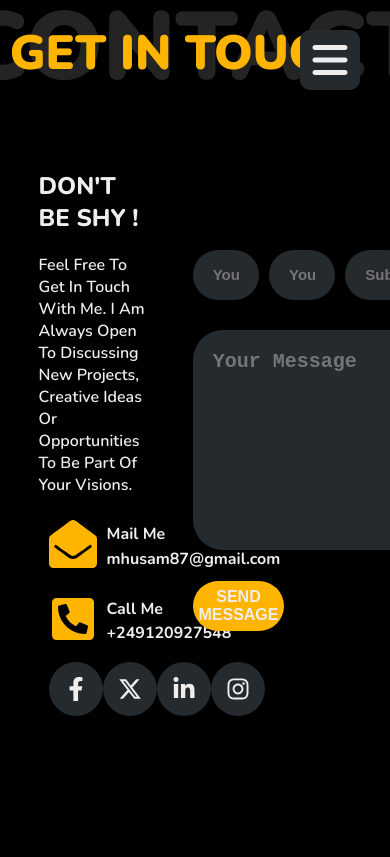
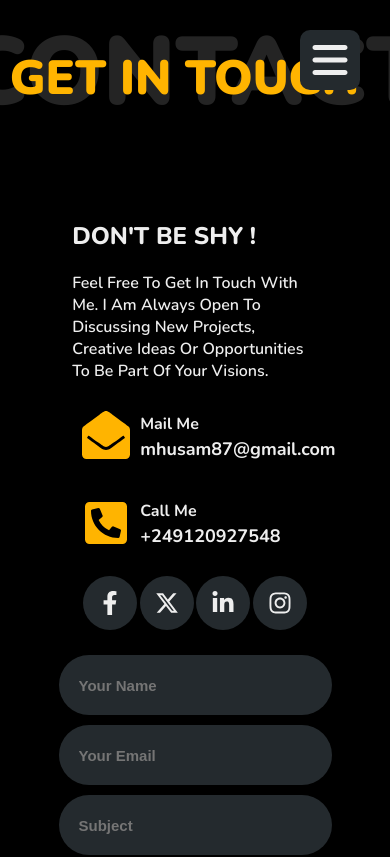
Before and after one commit to Husameldeen/my-portfolio, a React (Vite) app: page /contact in a window 390 px wide. Shown: the top 857 px of the page. Built offline with nearby package versions, Linux system fonts and the light colour scheme.

Commit message:
improving ux

```diff
--- a/index.html
+++ b/index.html
@@ -2,7 +2,7 @@
 <html lang="en">
   <head>
     <meta charset="UTF-8" />
-    <link rel="icon" type="image/svg+xml" href="/vite.svg" />
+    <link rel="icon" type="image/png" href="/Devicon.png" />
     <meta name="viewport" content="width=device-width, initial-scale=1.0" />
 
     <title>Husam Portfolio</title>
--- a/src/App.jsx
+++ b/src/App.jsx
@@ -16,7 +16,7 @@ function App() {
           <Route path="about" element={<About />} />
           <Route path="portfolio" element={<Portfolio />} />
           <Route path="contact" element={<Contact />} />
-          <Route path="blog" element={<Blog />} />
+          {/* <Route path="blog" element={<Blog />} /> */}
         </Routes>
       </BrowserRouter>
     </>
--- a/src/components/Navbar.jsx
+++ b/src/components/Navbar.jsx
@@ -36,12 +36,12 @@ function Navbar() {
               <p>Contact</p>
             </li>
           </NavLink>
-          <NavLink to="/blog">
+          {/* <NavLink to="/blog">
             <li>
               <IoChatbubbles />
               <p>Blog</p>
             </li>
-          </NavLink>
+          </NavLink> */}
         </ul>
       </nav>
       <nav className={styles.mobileNav}>
@@ -77,12 +77,12 @@ function Navbar() {
                 <p>Contact</p>
               </li>
             </NavLink>
-            <NavLink to="/blog">
+            {/* <NavLink to="/blog">
               <li>
                 <IoChatbubbles />
                 <p>Blog</p>
               </li>
-            </NavLink>
+            </NavLink> */}
           </ul>
         </div>
       </nav>
--- a/src/components/SlideShowContent.jsx
+++ b/src/components/SlideShowContent.jsx
@@ -1,18 +1,20 @@
 import styles from './SlideShowContent.module.css';
 
 function SlideShowContent({ projectSlide }) {
+  const showLink = projectSlide.projectLink.includes('#');
+
   return (
     <div className={styles.SlideShowContent}>
       <figure>
         <figcaption>
           <h3>{projectSlide.projectName}</h3>
-          {/* <div className={styles.row}>
-            <span className={`${styles['ft-wt-600']}`}>
+          <div className={styles.row}>
+            <span className={`${showLink ? styles.projectLink : ''}`}>
               <a href={projectSlide.projectLink} target="_blank">
                 Preview : {projectSlide.projectLink}
               </a>
             </span>
-          </div> */}
+          </div>
         </figcaption>
 
         <img src={`projects/${projectSlide.procetImage}.jpg`} alt={projectSlide.projectName} />
--- a/src/components/SlideShowContent.module.css
+++ b/src/components/SlideShowContent.module.css
@@ -11,6 +11,10 @@
   border-radius: 10px;
 }
 
+.projectLink {
+  display: none;
+}
+
 .SlideShowContent a {
   text-decoration: underline;
   color: #ffb400;
@@ -20,6 +24,7 @@
   width: 100%;
   position: relative;
   display: flex;
+  flex-direction: column;
   align-items: center;
   text-align: center;
   justify-content: center;
@@ -31,6 +36,11 @@
   text-align: center;
   font-size: 33px;
   color: #ffb400;
+}
+
+a:link,
+a:visited {
+  text-decoration: none;
 }
 
 @media (max-width: 768px) {
--- a/src/pages/About.jsx
+++ b/src/pages/About.jsx
@@ -13,7 +13,7 @@ function About() {
       <Navbar />
       <PersonalInfo />
       <div className={styles.cardsContainer}>
-        <Card number={2}>years of experience</Card>
+        <Card number={1}>years of experience</Card>
         <Card number={10}>number of projects</Card>
         <Card number={5}>number of customers</Card>
       </div>
--- a/src/pages/Contact.module.css
+++ b/src/pages/Contact.module.css
@@ -11,6 +11,7 @@
 
 .contactContainer .title {
   position: relative;
+  margin: 25px;
   height: 150px;
 }
 
@@ -230,3 +231,57 @@
     transform: rotate(360deg);
   }
 }
+
+@media (max-width: 950px) {
+  .contactMain {
+    position: relative;
+    display: flex;
+    flex-direction: column;
+    text-align: left;
+    width: 100%;
+    margin: 0 1rem;
+    color: #eee;
+  }
+
+  .contactMain .leftSection {
+    width: 90%;
+    margin: 0 20px;
+  }
+
+  .contactMain .leftSection .contactInfo {
+    margin: 20px 10px;
+  }
+
+  .contactMain .leftSection .contactInfo .textPart {
+    width: 80vw;
+    flex-direction: column;
+  }
+
+  .contactMain .leftSection .contactInfo .textPart p {
+    font-size: 18px;
+  }
+
+  .contactMain .rightSection {
+    position: relative;
+    width: 70vw;
+  }
+
+  .contactMain .rightSection .inputFields {
+    display: flex;
+    flex-direction: column;
+    align-items: center;
+    justify-content: space-between;
+    margin: 10px 0;
+    width: 70vw;
+  }
+
+  .contactMain .rightSection .inputFields input {
+    height: 60px;
+    width: 70vw;
+  }
+
+  .contactMain .rightSection textarea {
+    height: 220px;
+    width: 70vw;
+  }
+}
--- a/src/pages/Portfolio.module.css
+++ b/src/pages/Portfolio.module.css
@@ -153,12 +153,6 @@
 }
 
 @media (max-width: 768px) {
-  .portfolioContainer .mainContent .grid li {
-    width: 50%;
-    float: left;
-    padding: 15px;
-  }
-
   /* Slideshow */
   .portfolioContainer .slideshow {
     position: fixed;
@@ -189,3 +183,11 @@
     transition: opacity 0.5s;
   }
 }
+
+@media (max-width: 1080px) {
+  .portfolioContainer .mainContent .grid li {
+    width: 50%;
+    float: left;
+    padding: 15px;
+  }
+}
```
Also changed, not shown: src/pages/Contact.jsx (+9 -0 lines), public/Devicon.png (added).
